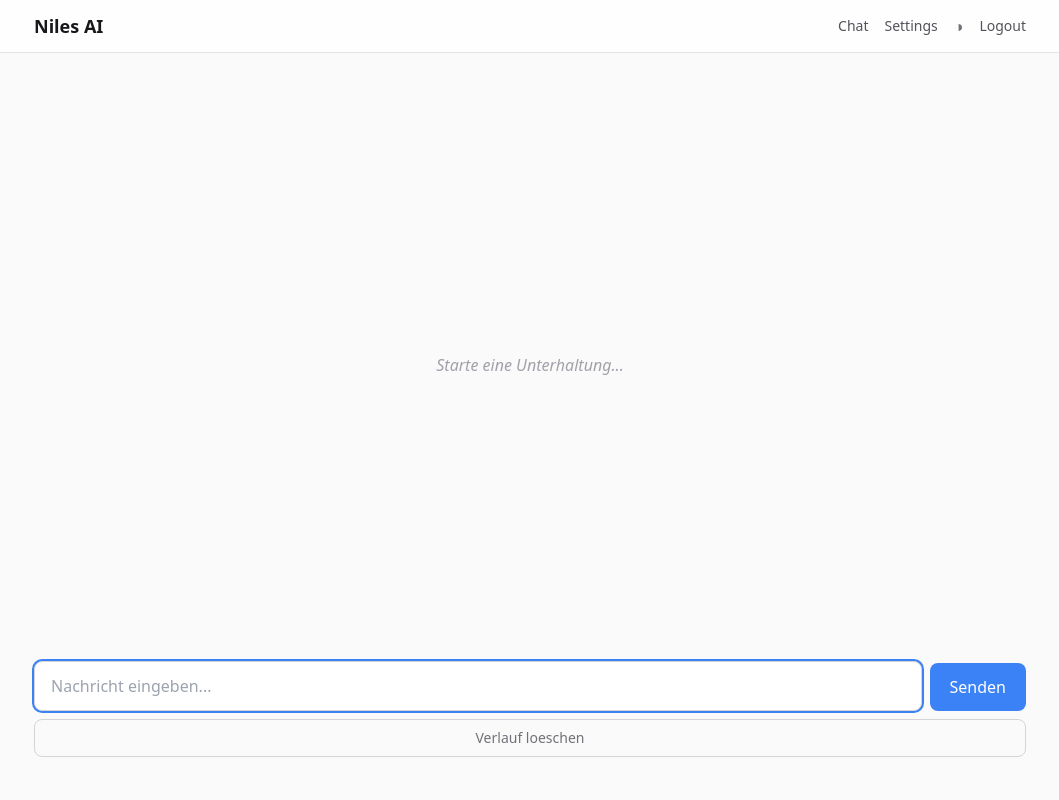
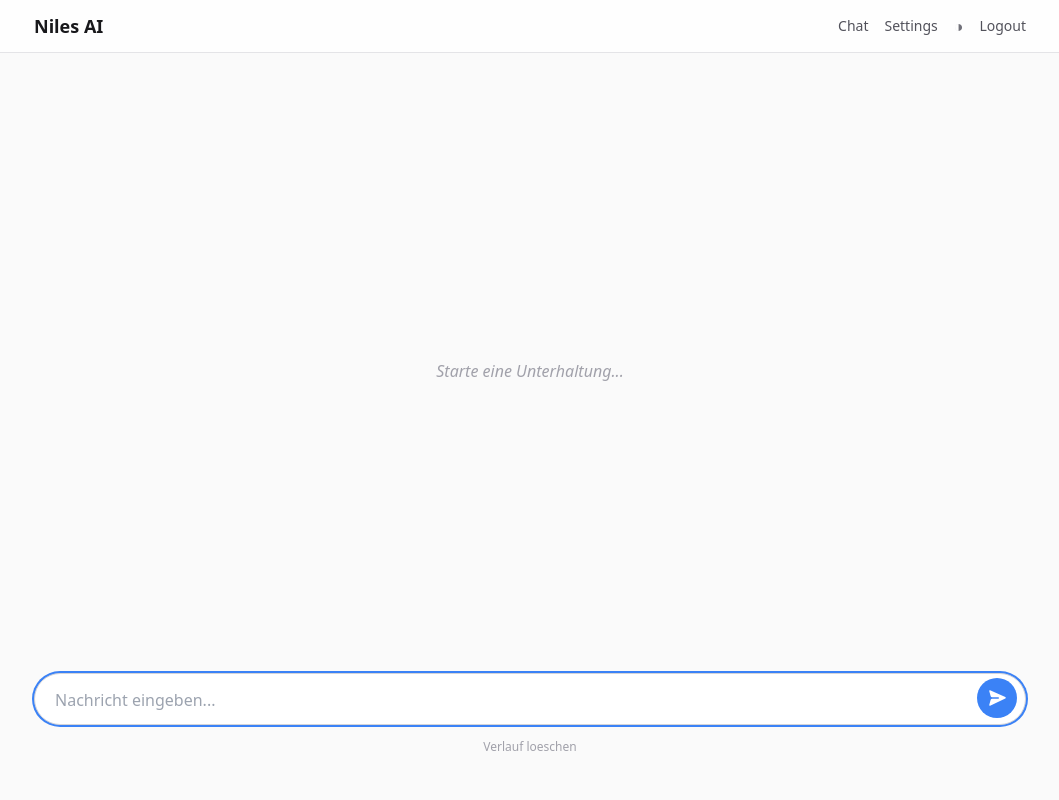
Before and after one commit to gerfru/NilesAI, a FastAPI app: template src/niles/templates/chat.html in a window 1280 px wide. Shown: the whole page, without its empty margins (110-1169 px from the left). Run offline with FastAPI, Linux system fonts and the light colour scheme; the template is opened without the code that fills it, so the values that code supplies are empty; parts of the project's set-up code (start-up, migrations or seed data) failed here and were passed over; some libraries are stand-ins or nearby versions.

Commit message:
ui: daisyUI-inspired chat bubbles with avatars + pill input
Redesign chat from flat layout to bubble-style inspired by daisyUI:
- Niles messages left-aligned with butler avatar (The Nanny)
- User messages right-aligned with Google avatar or "Du" fallback
- Rounded bubbles with notch effect (rounded-2xl + rounded-tl/tr-md)
- Pill-shaped input with round send button (SVG arrow) inside
- Thinking indicator also gets Niles avatar in a bubble
- Pass user context to history/message fragments for avatar display

Co-Authored-By: Claude Opus 4.6 <noreply@anthropic.com>

```diff
--- a/src/niles/sources/web.py
+++ b/src/niles/sources/web.py
@@ -489,6 +489,7 @@ async def chat_history(
         "messages": messages,
         "has_more": has_more,
         "next_offset": offset + _CHAT_PAGE_SIZE,
+        "user": user,
     })
 
 
@@ -527,6 +528,7 @@ async def chat_send(request: Request, message: str = Form(...)):
         "assistant_message": response_text,
         "user_timestamp": now,
         "assistant_timestamp": datetime.now(timezone.utc).isoformat(),
+        "user": user,
     })
 
 
--- a/src/niles/static/css/input.css
+++ b/src/niles/static/css/input.css
@@ -64,13 +64,13 @@
 .chat-input-grow > textarea,
 .chat-input-grow > [data-autogrow-mirror] {
     grid-area: 1 / 1;
-    @apply px-4 py-3 text-base;
+    @apply py-2 text-base;
     font: inherit;
     word-break: break-word;
 }
 .chat-input-grow > textarea {
-    min-height: 3rem;
-    max-height: 12rem;
+    min-height: 2.5rem;
+    max-height: 10rem;
     overflow-y: auto;
 }
 
--- a/src/niles/static/css/style.css
+++ b/src/niles/static/css/style.css
@@ -741,6 +737,10 @@ video {
   display: none;
 }
 
+.h-10 {
+  height: 2.5rem;
+}
+
 .h-4 {
   height: 1rem;
 }
@@ -777,6 +781,10 @@ video {
   min-height: 100vh;
 }
 
+.w-10 {
+  width: 2.5rem;
+}
+
 .w-28 {
   width: 7rem;
 }
@@ -1077,11 +1108,6 @@ video {
   padding-right: 1rem;
 }
 
-.px-5 {
-  padding-left: 1.25rem;
-  padding-right: 1.25rem;
-}
-
 .py-0\.5 {
   padding-top: 0.125rem;
   padding-bottom: 0.125rem;
@@ -1115,6 +1141,14 @@ video {
 .py-6 {
   padding-top: 1.5rem;
   padding-bottom: 1.5rem;
+}
+
+.pl-5 {
+  padding-left: 1.25rem;
+}
+
+.pr-2 {
+  padding-right: 0.5rem;
 }
 
 .pr-4 {
@@ -1337,10 +1371,8 @@ video {
 .chat-input-grow > textarea,
 .chat-input-grow > [data-autogrow-mirror] {
   grid-area: 1 / 1;
-  padding-left: 1rem;
-  padding-right: 1rem;
-  padding-top: 0.75rem;
-  padding-bottom: 0.75rem;
+  padding-top: 0.5rem;
+  padding-bottom: 0.5rem;
   font-size: 1rem;
   line-height: 1.5rem;
   font: inherit;
@@ -1348,8 +1380,8 @@ video {
 }
 
 .chat-input-grow > textarea {
-  min-height: 3rem;
-  max-height: 12rem;
+  min-height: 2.5rem;
+  max-height: 10rem;
   overflow-y: auto;
 }
 
--- a/src/niles/static/js/app.js
+++ b/src/niles/static/js/app.js
@@ -76,30 +76,45 @@ function convertTimestamps() {
     });
 }
 
-/* --- Chat message helpers (flat layout) --- */
+/* --- Chat message helpers (bubble layout with avatars) --- */
+
+function getUserAvatarHTML() {
+    var messagesEl = document.getElementById("chat-messages");
+    var url = messagesEl ? messagesEl.dataset.userAvatar : "";
+    if (url) {
+        return '<img src="' + url + '" alt="" class="w-9 h-9 rounded-full shrink-0 mt-0.5" referrerpolicy="no-referrer">';
+    }
+    return '<div class="w-9 h-9 rounded-full shrink-0 mt-0.5 bg-blue-500 flex items-center justify-center text-white text-xs font-bold">Du</div>';
+}
 
 function createUserBubble(text) {
     const div = document.createElement("div");
-    div.className = "mb-5";
+    div.className = "flex items-start gap-3 mb-4 flex-row-reverse";
     div.innerHTML =
-        '<div class="flex items-baseline gap-2 mb-1">' +
-        '<span class="text-xs font-semibold text-zinc-500 dark:text-zinc-400">Du</span>' +
+        getUserAvatarHTML() +
+        '<div class="max-w-[75%]">' +
+        '<div class="flex items-baseline gap-2 mb-1 justify-end">' +
         '<span class="text-[0.6rem] text-zinc-400 dark:text-zinc-500">' + formatTimestamp() + '</span>' +
+        '<span class="text-xs font-medium text-zinc-500 dark:text-zinc-400">Du</span>' +
         '</div>' +
-        '<div class="whitespace-pre-wrap break-words px-4 py-3 rounded-xl bg-blue-50 dark:bg-blue-950 text-zinc-900 dark:text-zinc-100" data-user-content></div>';
+        '<div class="whitespace-pre-wrap break-words px-4 py-2.5 rounded-2xl rounded-tr-md bg-blue-500 text-white" data-user-content></div>' +
+        '</div>';
     div.querySelector("[data-user-content]").textContent = text;
     return div;
 }
 
 function createAssistantBubble() {
     const div = document.createElement("div");
-    div.className = "mb-5";
+    div.className = "flex items-start gap-3 mb-4";
     div.innerHTML =
+        '<img src="/static/img/niles-avatar.webp" alt="" class="w-9 h-9 rounded-full shrink-0 mt-0.5">' +
+        '<div class="max-w-[75%]">' +
         '<div class="flex items-baseline gap-2 mb-1">' +
-        '<span class="text-xs font-semibold text-zinc-500 dark:text-zinc-400">Niles</span>' +
+        '<span class="text-xs font-medium text-zinc-500 dark:text-zinc-400">Niles</span>' +
         '<span class="text-[0.6rem] text-zinc-400 dark:text-zinc-500">' + formatTimestamp() + '</span>' +
         '</div>' +
-        '<div class="whitespace-pre-wrap break-words text-zinc-900 dark:text-zinc-100 markdown"></div>';
+        '<div class="whitespace-pre-wrap break-words px-4 py-2.5 rounded-2xl rounded-tl-md bg-zinc-100 dark:bg-zinc-800 text-zinc-900 dark:text-zinc-100 markdown"></div>' +
+        '</div>';
     return div;
 }
 
--- a/src/niles/templates/chat.html
+++ b/src/niles/templates/chat.html
@@ -2,7 +2,8 @@
 {% block title %}Chat - Niles AI{% endblock %}
 {% block content %}
 <div class="flex flex-col h-[calc(100dvh-120px)]">
-    <div id="chat-messages" role="log" aria-live="polite" class="flex-1 overflow-y-auto py-4 thin-scrollbar">
+    <div id="chat-messages" role="log" aria-live="polite" class="flex-1 overflow-y-auto py-4 thin-scrollbar"
+         data-user-avatar="{{ user.avatar_url }}">
         {% if has_more %}
         <div id="load-more-container" class="text-center mb-4">
             <button hx-get="/ui/api/chat/history?offset={{ next_offset }}"
@@ -17,29 +18,54 @@
         <div class="chat-empty flex items-center justify-center h-full text-zinc-400 italic">Starte eine Unterhaltung...</div>
         {% endif %}
         {% for msg in messages %}
-        <div class="mb-5">
+        {% if msg.role == 'user' %}
+        <div class="flex items-start gap-3 mb-4 flex-row-reverse">
+            {% if user.avatar_url %}
+            <img src="{{ user.avatar_url }}" alt="" class="w-9 h-9 rounded-full shrink-0 mt-0.5" referrerpolicy="no-referrer">
+            {% else %}
+            <div class="w-9 h-9 rounded-full shrink-0 mt-0.5 bg-blue-500 flex items-center justify-center text-white text-xs font-bold">Du</div>
+            {% endif %}
+            <div class="max-w-[75%]">
+                <div class="flex items-baseline gap-2 mb-1 justify-end">
+                    {% if msg.timestamp %}<span class="text-[0.6rem] text-zinc-400 dark:text-zinc-500" data-iso="{{ msg.timestamp }}"></span>{% endif %}
+                    <span class="text-xs font-medium text-zinc-500 dark:text-zinc-400">Du</span>
+                </div>
+                <div class="whitespace-pre-wrap break-words px-4 py-2.5 rounded-2xl rounded-tr-md bg-blue-500 text-white" data-user-content>{{ msg.content }}</div>
+            </div>
+        </div>
+        {% else %}
+        <div class="flex items-start gap-3 mb-4">
+            <img src="/static/img/niles-avatar.webp" alt="" class="w-9 h-9 rounded-full shrink-0 mt-0.5">
+            <div class="max-w-[75%]">
                 <div class="flex items-baseline gap-2 mb-1">
-                <span class="text-xs font-semibold text-zinc-500 dark:text-zinc-400">{% if msg.role == 'user' %}Du{% else %}Niles{% endif %}</span>
+                    <span class="text-xs font-medium text-zinc-500 dark:text-zinc-400">Niles</span>
                     {% if msg.timestamp %}<span class="text-[0.6rem] text-zinc-400 dark:text-zinc-500" data-iso="{{ msg.timestamp }}"></span>{% endif %}
                 </div>
-            <div class="whitespace-pre-wrap break-words {% if msg.role == 'user' %}px-4 py-3 rounded-xl bg-blue-50 dark:bg-blue-950 text-zinc-900 dark:text-zinc-100{% else %}text-zinc-900 dark:text-zinc-100 markdown{% endif %}">{{ msg.content }}</div>
+                <div class="whitespace-pre-wrap break-words px-4 py-2.5 rounded-2xl rounded-tl-md bg-zinc-100 dark:bg-zinc-800 text-zinc-900 dark:text-zinc-100 markdown">{{ msg.content }}</div>
             </div>
+        </div>
+        {% endif %}
         {% endfor %}
     </div>
 
-    <div id="thinking-indicator" class="hidden mb-5" aria-live="assertive">
+    <div id="thinking-indicator" class="hidden mb-4" aria-live="assertive">
+        <div class="flex items-start gap-3">
+            <img src="/static/img/niles-avatar.webp" alt="" class="w-9 h-9 rounded-full shrink-0 mt-0.5">
+            <div>
                 <div class="flex items-baseline gap-2 mb-1">
-            <span class="text-xs font-semibold text-zinc-500 dark:text-zinc-400">Niles</span>
+                    <span class="text-xs font-medium text-zinc-500 dark:text-zinc-400">Niles</span>
                 </div>
-        <div class="text-zinc-500 dark:text-zinc-400" data-thinking-text>
+                <div class="px-4 py-2.5 rounded-2xl rounded-tl-md bg-zinc-100 dark:bg-zinc-800 text-zinc-500 dark:text-zinc-400" data-thinking-text>
                     <span data-thinking-label>Niles denkt nach</span><span class="animate-blink">.</span><span class="animate-blink animation-delay-200">.</span><span class="animate-blink animation-delay-400">.</span>
+                </div>
+            </div>
         </div>
     </div>
 
     <form id="chat-form" class="mt-2">
         <label for="chat-input" class="sr-only">Nachricht</label>
-        <div class="flex items-end gap-2">
-            <div class="chat-input-grow flex-1 border border-zinc-300 dark:border-zinc-600 rounded-lg bg-white dark:bg-zinc-800 focus-within:ring-2 focus-within:ring-blue-500">
+        <div class="flex items-end rounded-full border border-zinc-300 dark:border-zinc-600 bg-white dark:bg-zinc-800 focus-within:ring-2 focus-within:ring-blue-500 overflow-hidden pl-5 pr-2 py-1">
+            <div class="chat-input-grow flex-1">
                 <textarea id="chat-input" name="message" rows="1" placeholder="Nachricht eingeben..."
                           required autocomplete="off" autofocus maxlength="2000"
                           class="resize-none overflow-hidden bg-transparent text-zinc-900 dark:text-zinc-100 text-base outline-none"
@@ -47,16 +73,22 @@
                 <div class="invisible whitespace-pre-wrap break-words" aria-hidden="true" data-autogrow-mirror></div>
             </div>
             <button type="submit"
-                    class="px-5 py-3 bg-blue-500 text-white font-medium rounded-lg hover:bg-blue-600 cursor-pointer border-0 text-base shrink-0 transition-colors duration-150">Senden</button>
+                    class="w-10 h-10 flex items-center justify-center bg-blue-500 text-white rounded-full hover:bg-blue-600 cursor-pointer border-0 shrink-0 transition-colors duration-150 mb-0.5">
+                <svg xmlns="http://www.w3.org/2000/svg" viewBox="0 0 20 20" fill="currentColor" class="w-5 h-5">
+                    <path d="M3.105 2.29a.75.75 0 0 0-.826.95l1.414 4.926A1.5 1.5 0 0 0 5.135 9.25h6.115a.75.75 0 0 1 0 1.5H5.135a1.5 1.5 0 0 0-1.442 1.084L2.28 16.76a.75.75 0 0 0 .826.95l15.202-7.23a.75.75 0 0 0 0-1.36L3.105 2.29Z"/>
+                </svg>
+            </button>
         </div>
     </form>
 
+    <div class="text-center mt-2">
         <button hx-post="/ui/api/chat/clear"
                 hx-target="#chat-messages"
                 hx-swap="innerHTML"
                 hx-confirm="Chat-Verlauf wirklich loeschen?"
-            class="mt-2 w-full text-sm text-zinc-500 dark:text-zinc-400 border border-zinc-300 dark:border-zinc-600 rounded-lg py-2 bg-transparent hover:bg-zinc-100 dark:hover:bg-zinc-800 cursor-pointer">
+                class="text-xs text-zinc-400 dark:text-zinc-500 hover:text-zinc-600 dark:hover:text-zinc-300 bg-transparent border-0 cursor-pointer transition-colors duration-150">
             Verlauf loeschen
         </button>
     </div>
+</div>
 {% endblock %}
```
Also changed, not shown: other parts of src/niles/static/css/style.css (+37 -19 lines), src/niles/templates/fragments/history.html (+25 -5 lines), src/niles/templates/fragments/message.html (+20 -10 lines), src/niles/static/img/niles-avatar.webp (added). Lines whose indentation alone changed are shown as unchanged.
